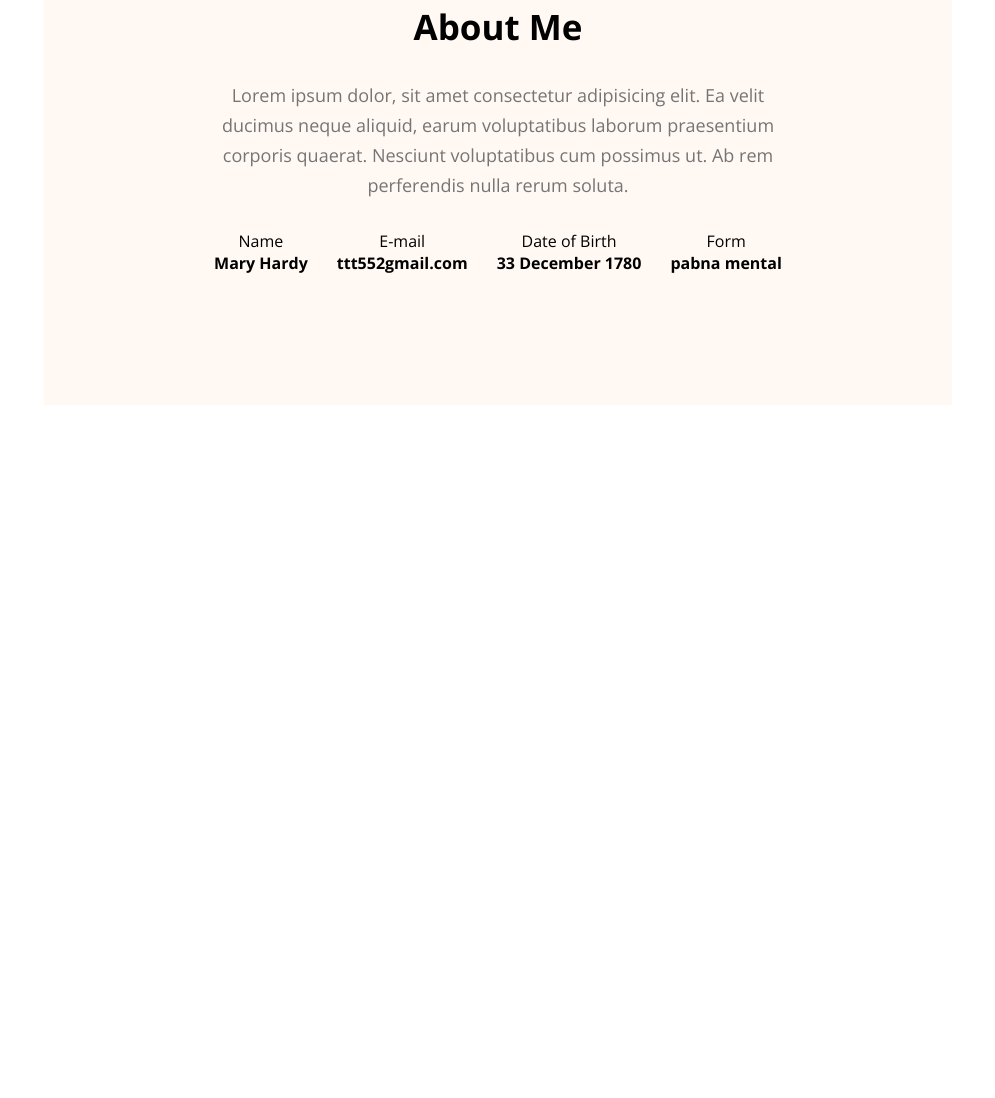
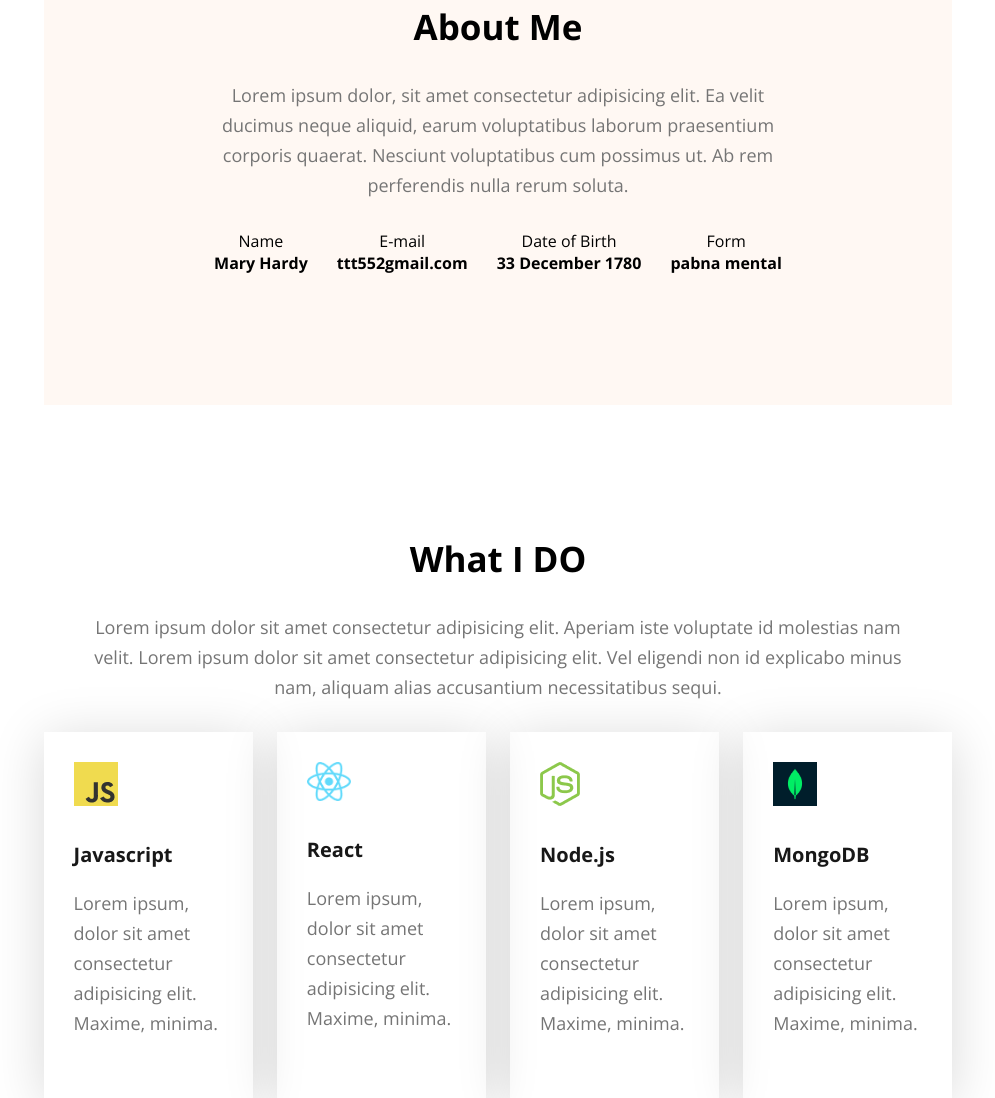
Before and after one commit to khaledur77/hero-dev-portfolio-code, a plain HTML site: page index.html in a window 1280 px wide. Shown: the part 1090-2188 px from the top of the page, without its empty margins (142-1137 px from the left). Before the commit the page ends 1495 px from the top, so only its background shows below. Drawn offline with nearby package versions, Linux system fonts and the light colour scheme.

Commit message:
doing section better

```diff
--- a/index.html
+++ b/index.html
@@ -63,5 +63,40 @@
         </div>
 
     </section>
+
+    <section id="skills">
+        <div class="skills-container">
+<div class="section-heading">
+    <h2>What I DO</h2>
+    <p>Lorem ipsum dolor sit amet consectetur adipisicing elit. Aperiam iste voluptate id molestias nam velit. Lorem ipsum dolor sit amet consectetur adipisicing elit. Vel eligendi non id explicabo minus nam, aliquam alias accusantium necessitatibus sequi.</p>
+</div>
+<div class="skills-box">
+    <div class="skills-card">
+        <img src="images/icons/js.png" alt="">
+    <h3>Javascript</h3>
+    <p>Lorem ipsum, dolor sit amet consectetur adipisicing elit. Maxime, minima.</p>
+    </div>
+
+    <div class="skills-card">
+        <img src="images/icons/react.png" alt="">
+    <h3>React</h3>
+    <p>Lorem ipsum, dolor sit amet consectetur adipisicing elit. Maxime, minima.</p>
+    </div>
+
+    <div class="skills-card">
+        <img src="images/icons/nodejs.png" alt="">
+    <h3>Node.js</h3>
+    <p>Lorem ipsum, dolor sit amet consectetur adipisicing elit. Maxime, minima.</p>
+    </div>
+
+    <div class="skills-card">
+        <img src="images/icons/mongo.png" alt="">
+    <h3>MongoDB</h3>
+    <p>Lorem ipsum, dolor sit amet consectetur adipisicing elit. Maxime, minima.</p>
+    </div>
+
+</div>
+        </div>
+    </section>
 </body>
 </html>
--- a/styles/portfolio.css
+++ b/styles/portfolio.css
@@ -53,6 +53,7 @@ text-decoration: none;
 .section-heading{
 max-width: 827px;
 text-align: center;
+margin: 0 auto;
 }
 .section-heading h2{
     font-size: 35px;
@@ -98,7 +99,6 @@ cursor: pointer;
 }
 #banner .banner-content p{
     font-size: 18px;
-    font-weight: bold;
     color: #757575;
     line-height: 30px;
     margin-bottom: 30px;
@@ -126,7 +126,38 @@ justify-content: space-around;
 }
 .About-Info .info card p{
 font-size: 20px;
-
 line-height: ;
 color: ;
 }
+#skills{
+    padding-top: 130px;
+}
+#skills .skills-container{
+    width: 71%;
+    max-width: 1140px;
+    margin: 0 auto;
+}
+#skills .skills-container .skills-box{
+     display: flex;
+     gap: 24px;
+}
+.skills-box .skills-card{
+padding: 30px;
+box-shadow: 0 6px 50px #00000027;
+max-width: 267px;
+}
+.skills-card img{
+    max-width: 44px;
+    margin-bottom: 30px;
+}
+.skills-card h3{
+    font-size: 20px;
+    color: #181818;
+    margin-bottom: 20px;
+}
+.skills-card p{
+    font-size: 18px;
+    color: #757575;
+    line-height: 30px;
+    margin-bottom: 30px;
+}
```
